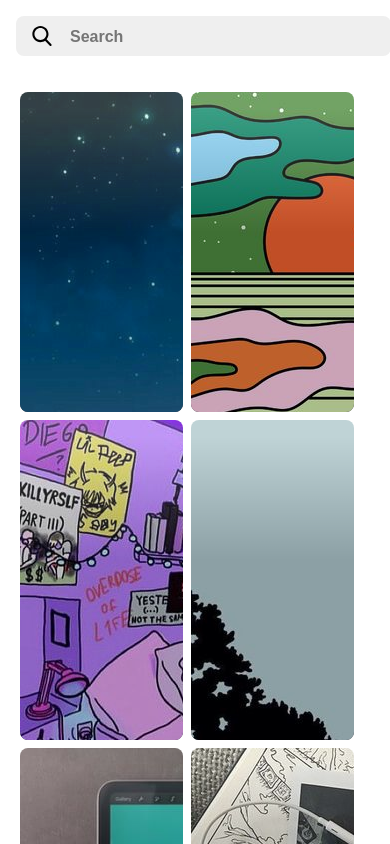
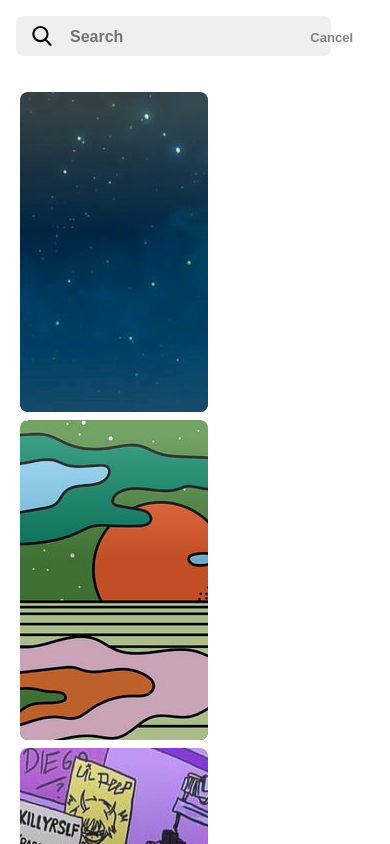
Before and after one commit to GuilhermeMont/painterest, a React (Create React App) app: page / in a window 390 px wide. Shown: the top 844 px of the page. Built offline with nearby package versions, Linux system fonts and the light colour scheme.

Commit message:
Mobile search-bar  cancel button

```diff
--- a/src/Containers/MainPage/Picture/Picture.module.css
+++ b/src/Containers/MainPage/Picture/Picture.module.css
@@ -1,5 +1,5 @@
 .PictureContainer {
-    width: 163px;
+    width: 188px;
     height: 320px;
     min-width: 150px;
     max-width: 230px;
--- a/src/components/Searchbar/Seachbar.module.css
+++ b/src/components/Searchbar/Seachbar.module.css
@@ -2,7 +2,7 @@
     margin: 16px;
     background-color: #efefef;
     height: 40px;
-    min-width: 375px;
+    min-width: 315px;
     max-width: 537px;
     border-radius: 8px;
     box-sizing: border-box;
@@ -10,6 +10,19 @@
     display: inline-block;
     padding: 5px 8px;
     display: -webkit-box;
+}
+
+.SearchbarContainer .MobileCancel {
+    position: absolute;
+    right: 35px;
+    top: 28px;
+    background-color: transparent;
+    border-color: transparent;
+    font-weight: bold;
+    font-size: 13px;
+    padding: 0px;
+    color: #848484;
+    outline: none;
 }
 
 .SearchbarContainer .ContainerDisplay {
--- a/src/components/Searchbar/Searchbar.js
+++ b/src/components/Searchbar/Searchbar.js
@@ -29,10 +29,11 @@ class searchbar extends Component {
             )
         }
         return (
-            <div>
+            <div style={{display:'inline-block'}}>
                 <div className={classes.SearchbarContainer} onClick={this.showSuggestionsHandler}>
                     <img src={icon} alt={'search icon'}/>
                     <input className={classes.Searchbar} value={this.state.value} onChange={this.changeHandler}  placeholder='Search' type='name' name='search'/>
+                    <button className={classes.MobileCancel} onClick={this.showSuggestionsHandler}>Cancel</button>
                 </div>
                 {suggestions}
             </div>
```
